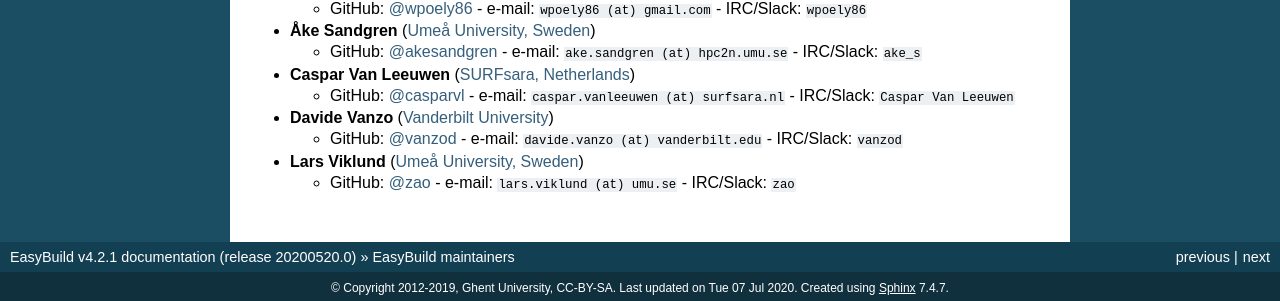
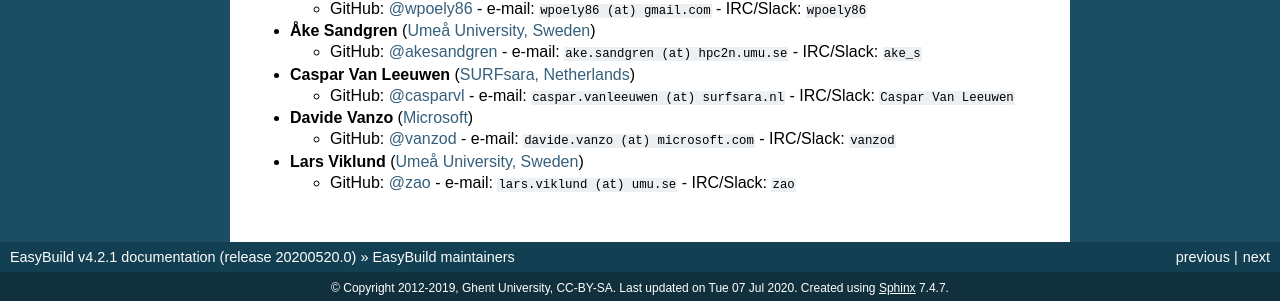
Before and after one commit to easybuilders/easybuild, a Sphinx documentation site: the page built from docs/Maintainers.rst, in a window 1280 px wide. Shown: the part 1691-1992 px from the top of the page. Built offline with Sphinx 7.4.7, drawn with Linux system fonts in a browser that asks for light colours; pages that are not in the unit, such as notebooks, are missing from menus.

Commit message:
Updated Davide Vanzo affiliation and email

```diff
--- a/docs/Maintainers.rst
+++ b/docs/Maintainers.rst
@@ -123,9 +123,9 @@
 
   * GitHub: `@casparvl <https://github.com/casparvl>`_ - e-mail: ``caspar.vanleeuwen (at) surfsara.nl`` - IRC/Slack: ``Caspar Van Leeuwen``
 
-* **Davide Vanzo** (`Vanderbilt University <http://www.accre.vanderbilt.edu/>`_)
+* **Davide Vanzo** (`Microsoft <https://www.microsoft.com/>`_)
 
-  * GitHub: `@vanzod <https://github.com/vanzod>`_ - e-mail: ``davide.vanzo (at) vanderbilt.edu`` - IRC/Slack: ``vanzod``
+  * GitHub: `@vanzod <https://github.com/vanzod>`_ - e-mail: ``davide.vanzo (at) microsoft.com`` - IRC/Slack: ``vanzod``
 
 * **Lars Viklund** (`Umeå University, Sweden <http://www.umu.se/english/>`_)
 
```
